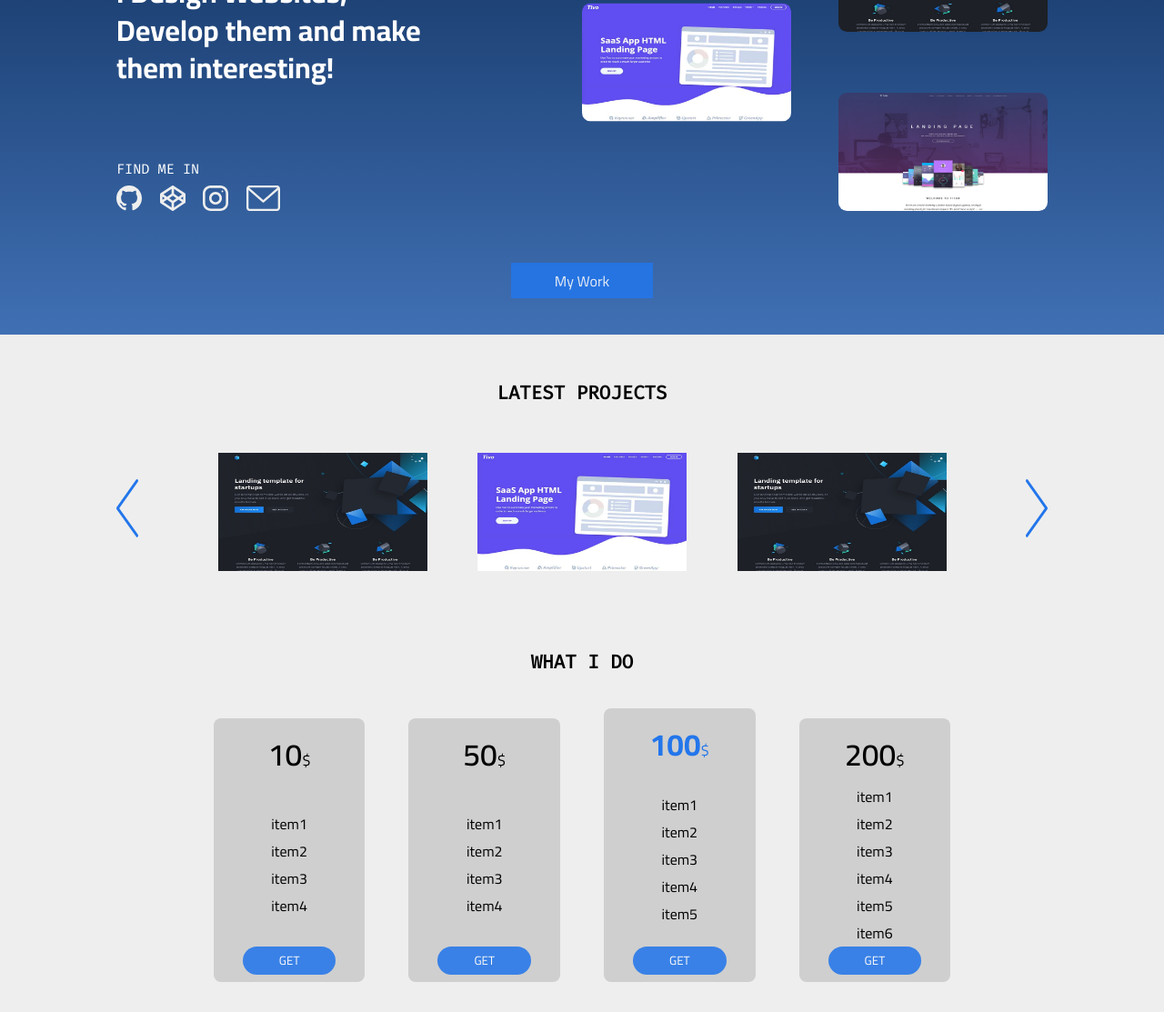
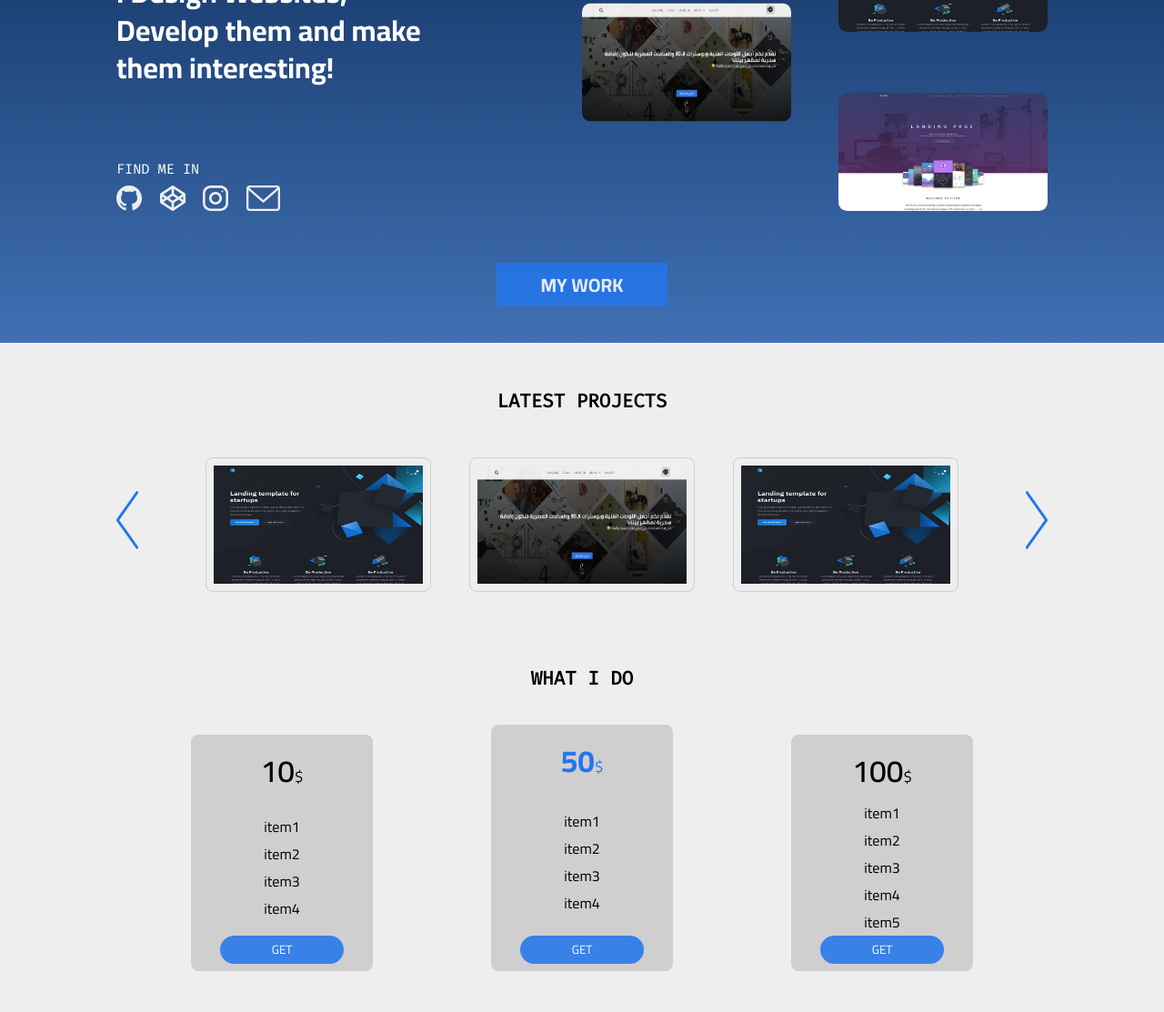
Before and after one commit to MHMDHIDR/portfolio, a plain HTML site: page index.html in a window 1280 px wide. Shown: the part 239-1352 px from the top of the page at 91% size. Drawn offline with Linux system fonts and the light colour scheme.

Commit message:
added 1 project to projects

```diff
--- a/assets/css/main.css
+++ b/assets/css/main.css
@@ -80,7 +80,6 @@ body {
   font-size: 1.3em;
   text-align: center;
   font-weight: 600;
-  text-transform: uppercase;
   margin-bottom: 3rem;
 }
 
@@ -240,7 +239,8 @@ body {
 }
 
 .hero .container > .cta {
-  text-transform: capitalize;
+  font-size: 1.3em;
+  font-weight: 700;
   padding: 0.3rem 3rem;
   display: block;
   width: fit-content;
@@ -263,6 +263,9 @@ body {
 
 .project {
   display: inline-flex;
+  border: 1px solid var(--light-silver);
+  padding: 0.5rem;
+  border-radius: 0.5rem;
 }
 
 .latest-projects .previous img,
@@ -277,12 +280,13 @@ body {
 .latest-projects .next img {
   margin-left: 2rem;
 }
+
 /* Latest Projects End */
 
 /* What I do Start */
 .plans {
   display: flex;
-  justify-content: center;
+  justify-content: space-evenly;
   flex-wrap: wrap;
   gap: 3rem;
 }
@@ -292,16 +296,17 @@ body {
   flex-direction: column;
   justify-content: space-between;
   background-color: var(--light-silver);
+  min-width: 12.5rem;
   padding: 0.5rem 2rem;
   border-radius: 0.5rem;
   text-align: center;
 }
 
-.plan.popular {
+.plan.recommended {
   margin-top: -0.7rem;
 }
 
-.plan.popular > span {
+.plan.recommended > span {
   color: var(--primary-color);
   font-weight: 700;
 }
@@ -323,7 +328,6 @@ body {
 }
 .plan .cta {
   border: none;
-  text-transform: uppercase;
   padding: 0.2rem 2.5rem;
   border-radius: 1rem;
   cursor: pointer;
@@ -381,7 +385,6 @@ body {
 
 .form-group .cta {
   cursor: pointer;
-  text-transform: capitalize;
   padding: 0.3rem 3rem;
   border: none;
 }
--- a/assets/css/responsive.css
+++ b/assets/css/responsive.css
@@ -78,12 +78,6 @@
   }
 }
 
-@media (max-width: 400px) {
-  .plan {
-    width: 250px;
-  }
-}
-
 @media (max-width: 380px) {
   .navbar.fixed + .content {
     padding: 15rem 0 2rem;
--- a/index.html
+++ b/index.html
@@ -34,7 +34,7 @@
         <ul class="navbar-links">
           <li><a href="#latest-projects">projects</a></li>
           <li><a href="#services">services</a></li>
-          <li><a class="cta" href="#getInTouch">get in touch</a></li>
+          <li><a class="cta upper" href="#getInTouch">get in touch</a></li>
         </ul>
       </nav>
       <div class="content">
@@ -63,15 +63,15 @@
           <a href="https://codepen.io/mhmdhidr/porject1" target="_blank">
             <img class="project-thumbnail" src="assets/img/projects-preview/1.jpg" alt="Project number 1">
           </a>
-          <a href="https://www.instagram.com/mo.hidr" target="_blank">
-            <img class="project-thumbnail" src="assets/img/projects-preview/2.jpg" alt="Project number 2">
+          <a href="https://www.aaeqtr.com" target="_blank">
+            <img class="project-thumbnail" src="assets/img/projects-preview/aaeqtr.jpg" alt="AAE Qatar for Canvases and 3D Wall Clocks">
           </a>
           <a href="mailto:mr.hamood277@gmail.com" target="_blank">
             <img class="project-thumbnail" src="assets/img/projects-preview/3.jpg" alt="Project number 3">
           </a>
         </div>
       </div>
-      <a class="cta" href="#latest-projects">my work</a>
+      <a class="cta upper" href="#latest-projects">my work</a>
     </div>
   </section>
   <!-- ==================== hero section end ==================== -->
@@ -79,7 +79,7 @@
   <!-- ==================== Latest projects section start ==================== -->
   <section id="latest-projects" class="latest-projects sp">
     <div class="container">
-      <h2 class="sec-title">latest projects</h2>
+      <h2 class="sec-title upper">latest projects</h2>
       <div class="projects-carousel">
         <a href="#" class="previous">
           <img class="project-thumbnail" src="assets/img/previous.svg" alt="previous project">
@@ -88,8 +88,8 @@
           <a class="project" href="https://codepen.io/mhmdhidr/porject1" target="_blank">
             <img class="project-thumbnail" src="assets/img/projects-preview/1.jpg" alt="Project number 1">
           </a>
-          <a class="project" href="https://www.instagram.com/mo.hidr" target="_blank">
-            <img class="project-thumbnail" src="assets/img/projects-preview/2.jpg" alt="Project number 2">
+          <a class="project" href="https://www.aaeqtr.com" target="_blank">
+            <img class="project-thumbnail" src="assets/img/projects-preview/aaeqtr.jpg" alt="AAE Qatar for Canvases and 3D Wall Clocks">
           </a>
           <a class="project" href="https://codepen.io/mhmdhidr/porject1" target="_blank">
             <img class="project-thumbnail" src="assets/img/projects-preview/1.jpg" alt="Project number 7">
@@ -106,7 +106,7 @@
   <!-- ==================== What I do section start ==================== -->
   <section id="services" class="what-i-do sp">
     <div class="container">
-      <h2 class="sec-title">what i do</h2>
+      <h2 class="sec-title upper">what i do</h2>
       <div class="plans">
         <div class="plan">
           <!-- Plan -->
@@ -117,9 +117,9 @@
             <li>item3</li>
             <li>item4</li>
           </ul>
-          <button class="cta" id="getItem">get</button>
+          <button class="cta upper" id="getItem">get</button>
         </div>
-        <div class="plan">
+        <div class="plan recommended">
           <!-- Plan -->
           <span>50<small>$</small></span>
           <ul>
@@ -128,9 +128,9 @@
             <li>item3</li>
             <li>item4</li>
           </ul>
-          <button class="cta" id="getItem">get</button>
+          <button class="cta upper" id="getItem">get</button>
         </div>
-        <div class="plan popular">
+        <div class="plan">
           <!-- Plan -->
           <span>100<small>$</small></span>
           <ul>
@@ -140,20 +140,7 @@
             <li>item4</li>
             <li>item5</li>
           </ul>
-          <button class="cta" id="getItem">get</button>
-        </div>
-        <div class="plan">
-          <!-- Plan -->
-          <span>200<small>$</small></span>
-          <ul>
-            <li>item1</li>
-            <li>item2</li>
-            <li>item3</li>
-            <li>item4</li>
-            <li>item5</li>
-            <li>item6</li>
-          </ul>
-          <button class="cta" id="getItem">get</button>
+          <button class="cta upper" id="getItem">get</button>
         </div>
       </div>
     </div>
@@ -163,7 +150,7 @@
   <!-- ==================== How I can help you section start ==================== -->
   <section class="get-in-touch sp" id="getInTouch">
     <div class="container">
-      <h2 class="sec-title">how i can help you</h2>
+      <h2 class="sec-title upper">how i can help you</h2>
       <form action="/portfolio" method="post">
         <label for="name" class="form-group">
           <input type="text" id="name" title="Please type your name" required>
@@ -178,8 +165,8 @@
           <span>your message</span>
         </label>
         <div class="form-group">
-          <button class="cta google-captcha">google captcha</button>
-          <button class="cta" type="submit" id="submitBtn">send</button>
+          <button class="cta upper google-captcha">google captcha</button>
+          <button class="cta upper" type="submit" id="submitBtn">send</button>
         </div>
         <div class="form-group"></div>
       </form>
@@ -189,7 +176,7 @@
 
   <!-- ==================== Footer section start ==================== -->
   <footer class="sp">
-    <p class="sec-title">mohammed hayder &copy; <span class="year"></span></p>
+    <p class="sec-title upper">mohammed hayder &copy; <span class="year"></span></p>
   </footer>
   <!-- ==================== Footer section end ==================== -->
   <script src="assets/js/main.js"></script>
```
Also changed, not shown: assets/img/projects-preview/2.jpg (deleted), assets/img/projects-preview/aaeqtr.jpg (added).
